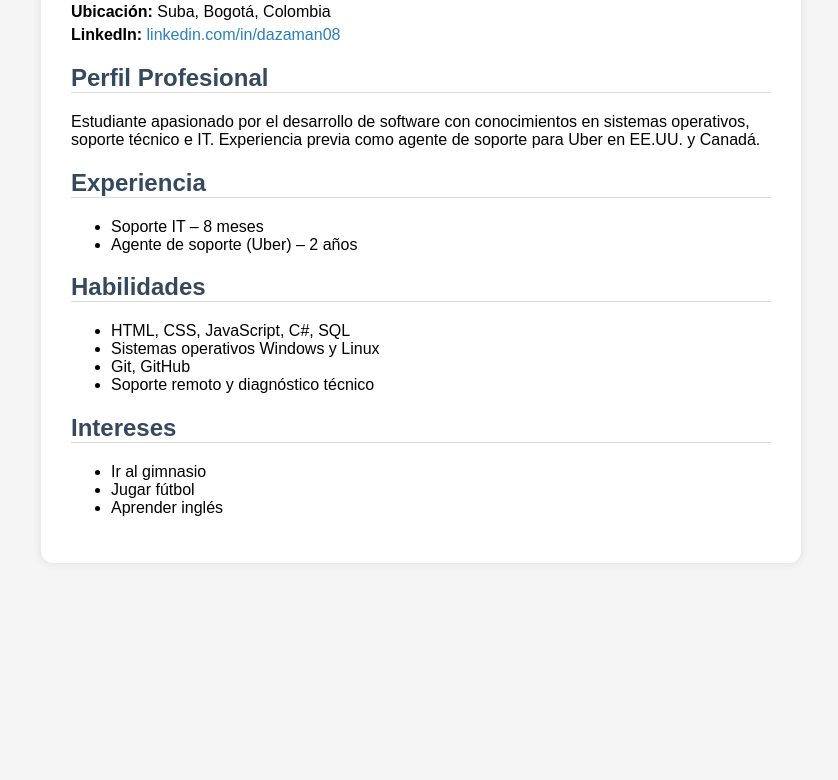
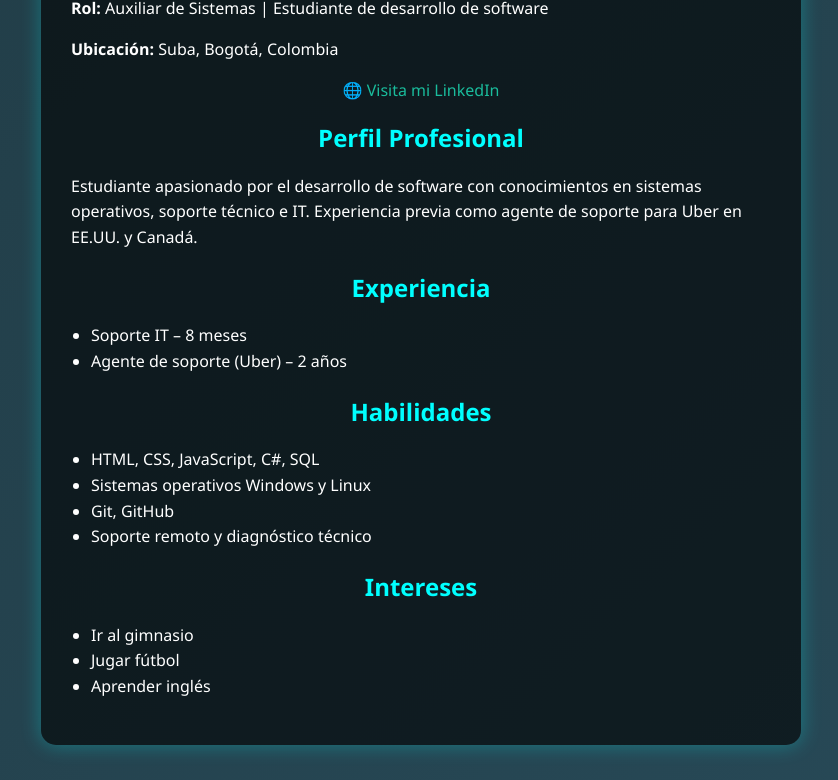
Before and after one commit to dazaman08/dazaman08.github.io, a plain HTML site: page index.html in a window 1280 px wide. Shown: the part 170-950 px from the top of the page, without its empty margins (219-1057 px from the left). Before the commit the page ends 800 px from the top, so only its background shows below. Drawn offline with Linux system fonts and the light colour scheme.

Commit message:
Update index.html

```diff
--- a/index.html
+++ b/index.html
@@ -4,32 +4,56 @@
   <meta charset="UTF-8">
   <title>Hoja de Vida - Sergio David Daza</title>
   <style>
+    /* Fondo tecnológico con animación */
     body {
-      font-family: Arial, sans-serif;
-      background: #f5f5f5;
-      margin: 40px;
+      margin: 0;
+      font-family: 'Segoe UI', Tahoma, Geneva, Verdana, sans-serif;
+      background: linear-gradient(135deg, #0f2027, #203a43, #2c5364);
+      background-size: 400% 400%;
+      animation: moverFondo 15s ease infinite;
+      color: white;
     }
+
+    @keyframes moverFondo {
+      0% { background-position: 0% 50%; }
+      50% { background-position: 100% 50%; }
+      100% { background-position: 0% 50%; }
+    }
+
     .cv {
       max-width: 700px;
-      margin: auto;
-      background: #fff;
+      margin: 50px auto;
+      background-color: rgba(0, 0, 0, 0.6);
       padding: 30px;
-      border-radius: 12px;
-      box-shadow: 0 0 10px rgba(0,0,0,0.1);
+      border-radius: 15px;
+      box-shadow: 0 0 20px rgba(0, 255, 255, 0.3);
     }
-    h1 {
-      color: #2c3e50;
+
+    h1, h2 {
+      color: #00ffff;
+      text-align: center;
     }
-    h2 {
-      color: #34495e;
-      border-bottom: 1px solid #ddd;
+
+    p, li {
+      line-height: 1.6;
     }
-    p {
-      margin: 5px 0;
+
+    ul {
+      padding-left: 20px;
     }
+
     a {
-      color: #2980b9;
+      color: #1abc9c;
       text-decoration: none;
+    }
+
+    a:hover {
+      text-decoration: underline;
+    }
+
+    .linkedin {
+      text-align: center;
+      margin-top: 15px;
     }
   </style>
 </head>
@@ -38,7 +62,10 @@
     <h1>Sergio David Daza</h1>
     <p><strong>Rol:</strong> Auxiliar de Sistemas | Estudiante de desarrollo de software</p>
     <p><strong>Ubicación:</strong> Suba, Bogotá, Colombia</p>
-    <p><strong>LinkedIn:</strong> <a href="https://www.linkedin.com/in/dazaman08" target="_blank">linkedin.com/in/dazaman08</a></p>
+
+    <div class="linkedin">
+      <a href="https://www.linkedin.com/in/dazaman08" target="_blank">🌐 Visita mi LinkedIn</a>
+    </div>
 
     <h2>Perfil Profesional</h2>
     <p>Estudiante apasionado por el desarrollo de software con conocimientos en sistemas operativos, soporte técnico e IT. Experiencia previa como agente de soporte para Uber en EE.UU. y Canadá.</p>
```
